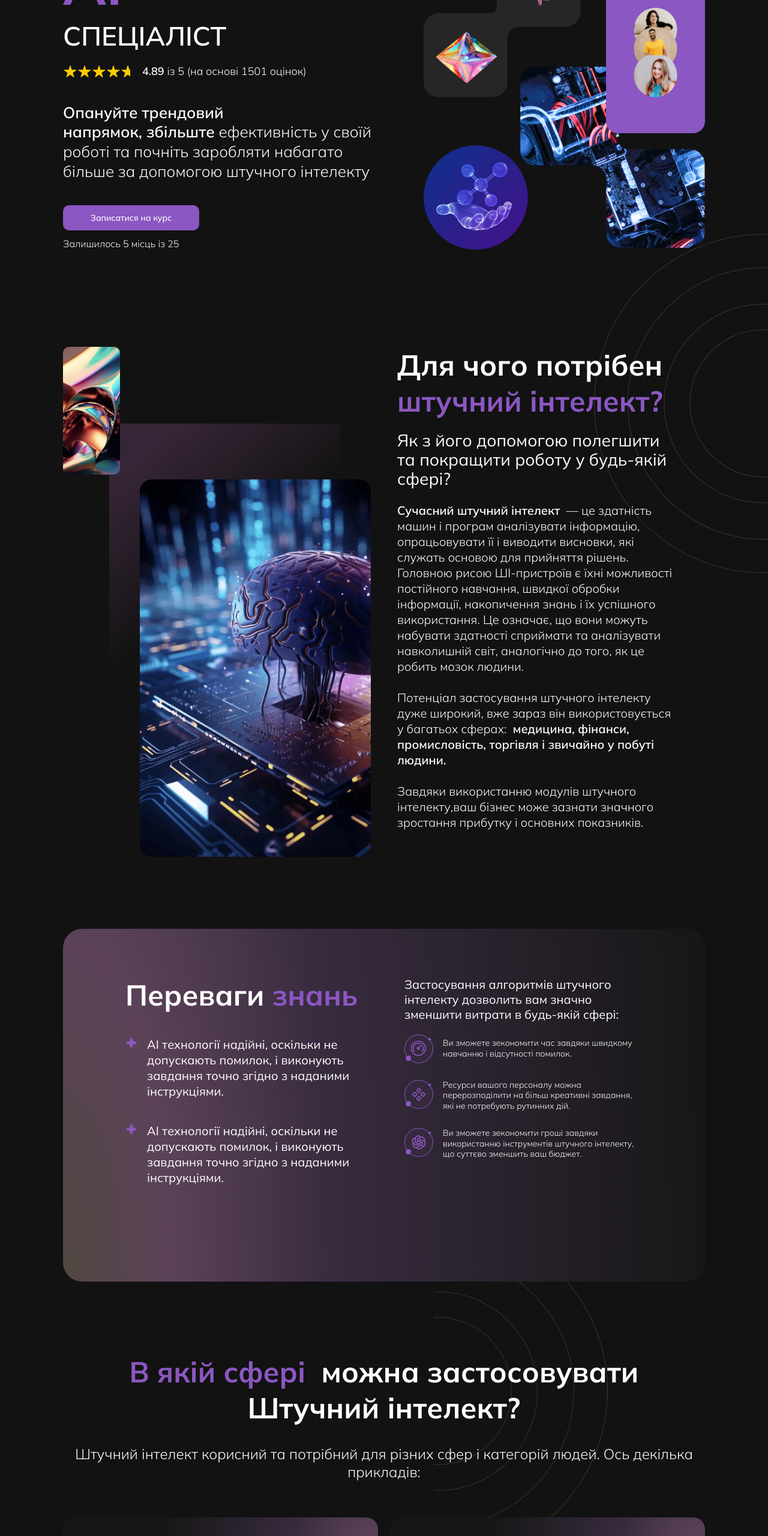
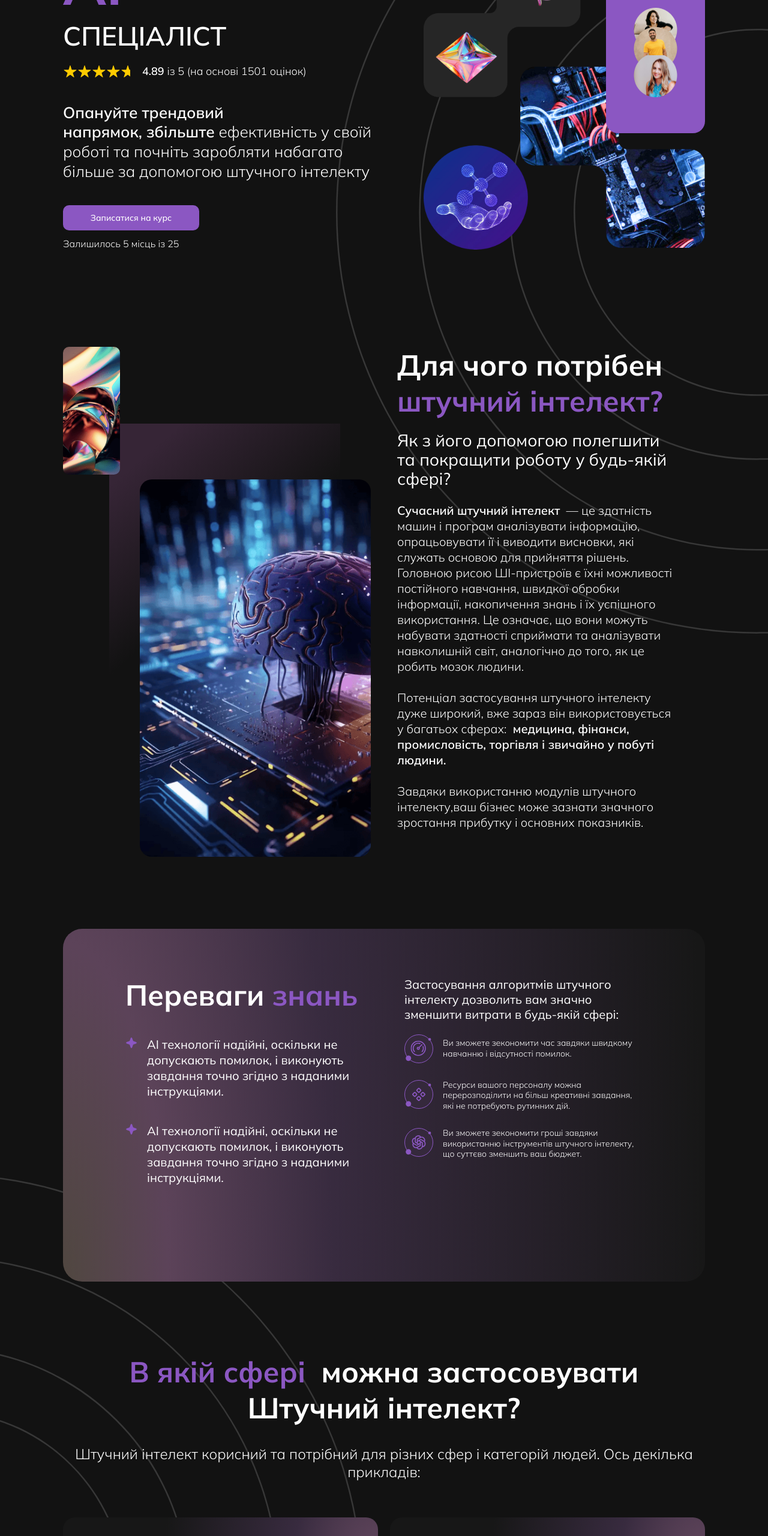
Before and after one commit to YuriiHlushenko/genius_landing, a website built with Parcel: page src/index.html in a window 1280 px wide. Shown: the part 240-2800 px from the top of the page at 60% size. Built offline with nearby package versions, Linux system fonts and the light colour scheme.

Commit message:
background fixed

```diff
--- a/src/styles/blocks/areas.scss
+++ b/src/styles/blocks/areas.scss
@@ -14,8 +14,18 @@
   }
 
   &__background {
-    transform: rotateY(180deg) translateX(56%);
+    transform: rotateY(180deg);
     top: -220px;
+    left: -82px;
+
+    @include onDesktop {
+      width: 720px;
+      top: -300px;
+      height: 1435px;
+      left: -220px;
+
+
+    }
   }
 
   &__title {
--- a/src/styles/blocks/page.scss
+++ b/src/styles/blocks/page.scss
@@ -76,7 +76,6 @@
     font-weight: 400;
     line-height: 25.1px;
     text-align: left;
-
     margin: 0 0 24px;
   }
 
@@ -86,7 +85,6 @@
     line-height: 20.08px;
     text-align: center;
     margin: 0;
-
 
     @include onTablet {
       font-size: 18px;
@@ -112,6 +110,15 @@
     bottom: 0;
     left: inherit;
     right: 0;
+
+    @include onDesktop {
+      width: 720px;
+      height: 1435px;
+      top: -107px;
+      right: 0;
+      gap: 0px;
+      opacity: 0px;
+    }
   }
 }
 
```
